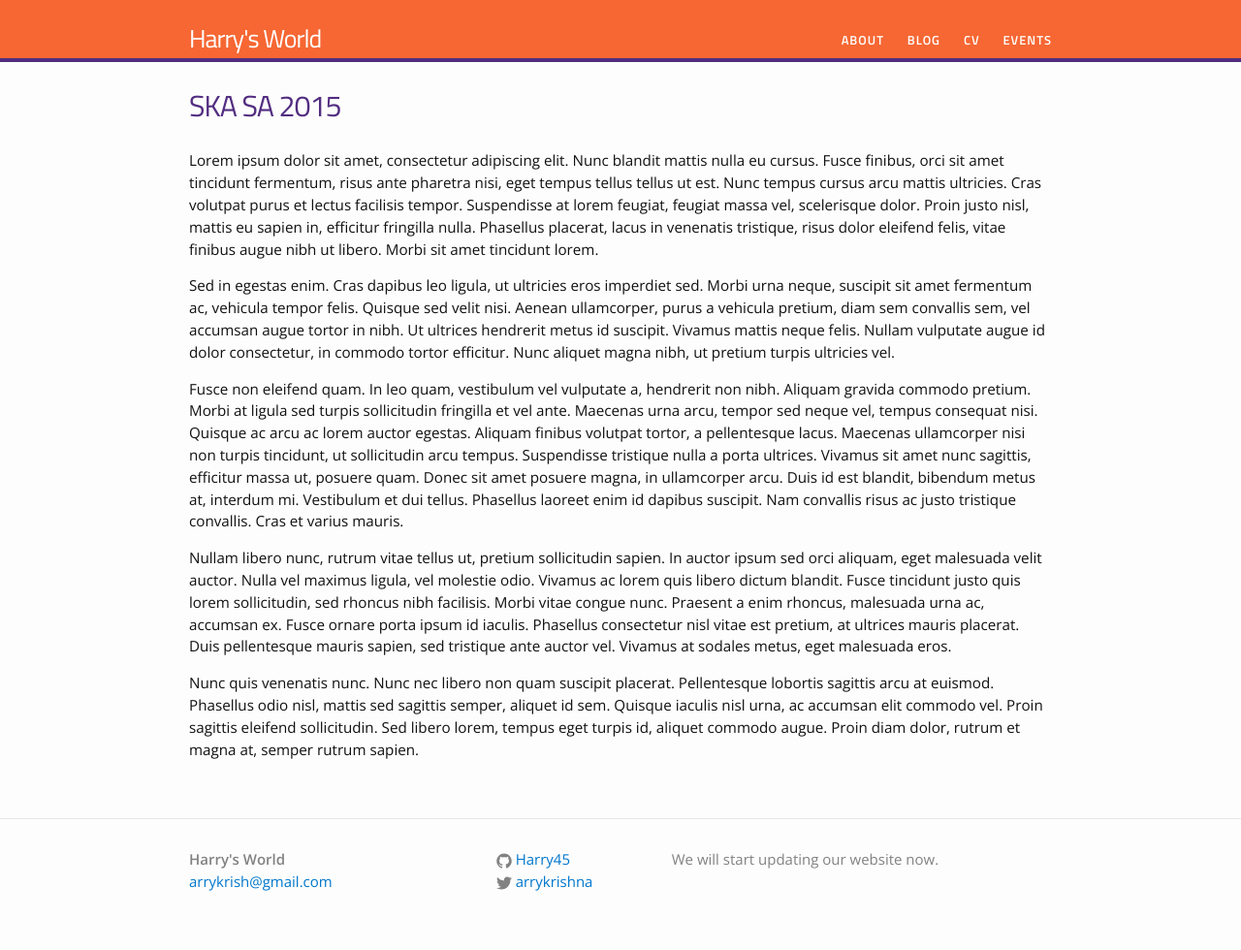
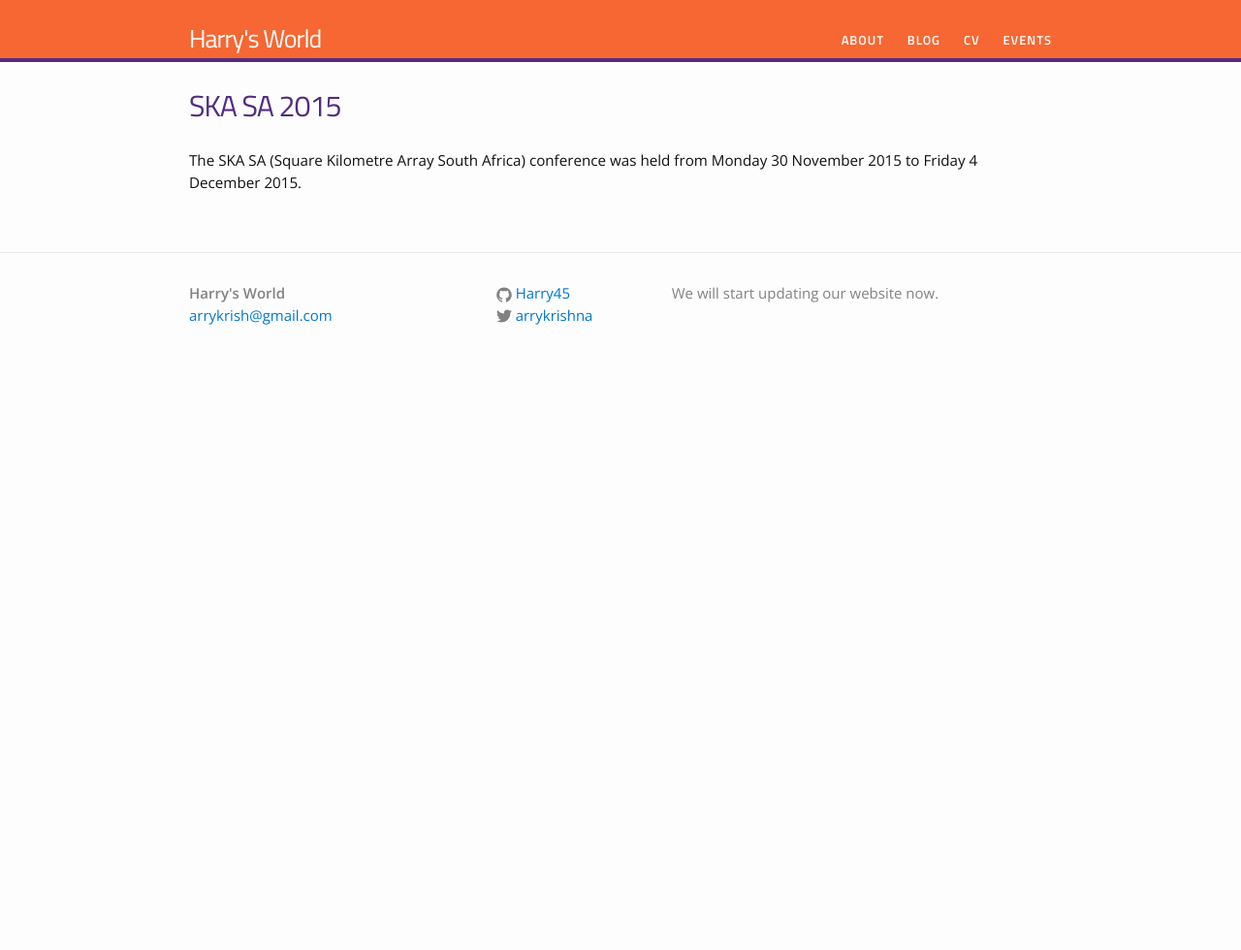
Before and after one commit to Harry45/Harry45.github.io, a Jekyll site: the page built from events/SKA_SA_2015.md, in a window 1280 px wide. Shown: the whole page at 97% size. Built offline with Jekyll 4.4.1, drawn with Linux system fonts in a browser that asks for light colours; after the commit the page ends 900 px from its top, so only the background shows below that.

Commit message:
SKA 2015

```diff
--- a/events/SKA_SA_2015.md
+++ b/events/SKA_SA_2015.md
@@ -4,12 +4,4 @@ title: SKA SA 2015
 permalink: /events/SKA_SA_2015/
 ---
 
-Lorem ipsum dolor sit amet, consectetur adipiscing elit. Nunc blandit mattis nulla eu cursus. Fusce finibus, orci sit amet tincidunt fermentum, risus ante pharetra nisi, eget tempus tellus tellus ut est. Nunc tempus cursus arcu mattis ultricies. Cras volutpat purus et lectus facilisis tempor. Suspendisse at lorem feugiat, feugiat massa vel, scelerisque dolor. Proin justo nisl, mattis eu sapien in, efficitur fringilla nulla. Phasellus placerat, lacus in venenatis tristique, risus dolor eleifend felis, vitae finibus augue nibh ut libero. Morbi sit amet tincidunt lorem.
-
-Sed in egestas enim. Cras dapibus leo ligula, ut ultricies eros imperdiet sed. Morbi urna neque, suscipit sit amet fermentum ac, vehicula tempor felis. Quisque sed velit nisi. Aenean ullamcorper, purus a vehicula pretium, diam sem convallis sem, vel accumsan augue tortor in nibh. Ut ultrices hendrerit metus id suscipit. Vivamus mattis neque felis. Nullam vulputate augue id dolor consectetur, in commodo tortor efficitur. Nunc aliquet magna nibh, ut pretium turpis ultricies vel.
-
-Fusce non eleifend quam. In leo quam, vestibulum vel vulputate a, hendrerit non nibh. Aliquam gravida commodo pretium. Morbi at ligula sed turpis sollicitudin fringilla et vel ante. Maecenas urna arcu, tempor sed neque vel, tempus consequat nisi. Quisque ac arcu ac lorem auctor egestas. Aliquam finibus volutpat tortor, a pellentesque lacus. Maecenas ullamcorper nisi non turpis tincidunt, ut sollicitudin arcu tempus. Suspendisse tristique nulla a porta ultrices. Vivamus sit amet nunc sagittis, efficitur massa ut, posuere quam. Donec sit amet posuere magna, in ullamcorper arcu. Duis id est blandit, bibendum metus at, interdum mi. Vestibulum et dui tellus. Phasellus laoreet enim id dapibus suscipit. Nam convallis risus ac justo tristique convallis. Cras et varius mauris.
-
-Nullam libero nunc, rutrum vitae tellus ut, pretium sollicitudin sapien. In auctor ipsum sed orci aliquam, eget malesuada velit auctor. Nulla vel maximus ligula, vel molestie odio. Vivamus ac lorem quis libero dictum blandit. Fusce tincidunt justo quis lorem sollicitudin, sed rhoncus nibh facilisis. Morbi vitae congue nunc. Praesent a enim rhoncus, malesuada urna ac, accumsan ex. Fusce ornare porta ipsum id iaculis. Phasellus consectetur nisl vitae est pretium, at ultrices mauris placerat. Duis pellentesque mauris sapien, sed tristique ante auctor vel. Vivamus at sodales metus, eget malesuada eros.
-
-Nunc quis venenatis nunc. Nunc nec libero non quam suscipit placerat. Pellentesque lobortis sagittis arcu at euismod. Phasellus odio nisl, mattis sed sagittis semper, aliquet id sem. Quisque iaculis nisl urna, ac accumsan elit commodo vel. Proin sagittis eleifend sollicitudin. Sed libero lorem, tempus eget turpis id, aliquet commodo augue. Proin diam dolor, rutrum et magna at, semper rutrum sapien.
+The SKA SA (Square Kilometre Array South Africa) conference was held from Monday 30 November 2015 to Friday 4 December 2015.
```
